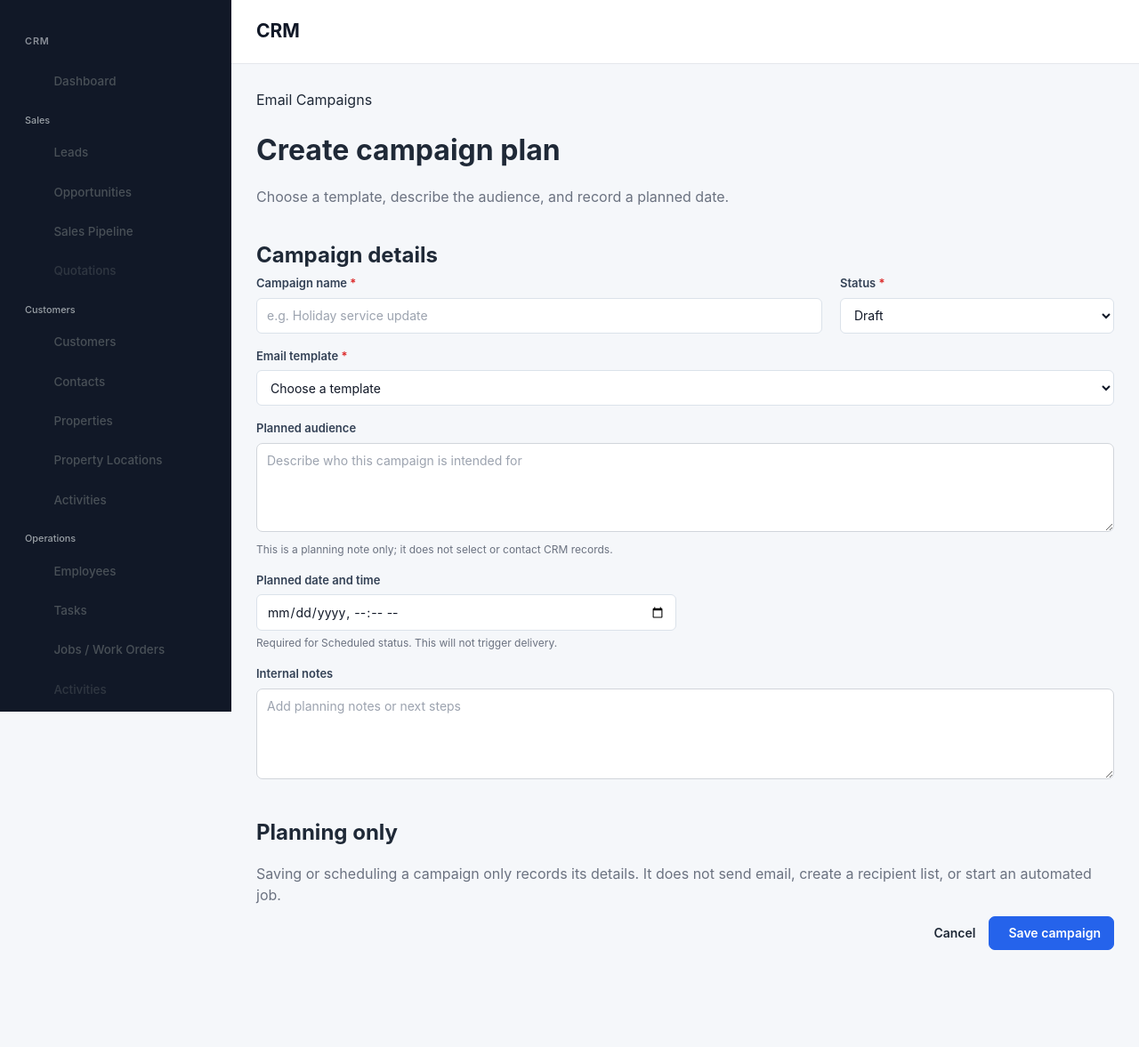
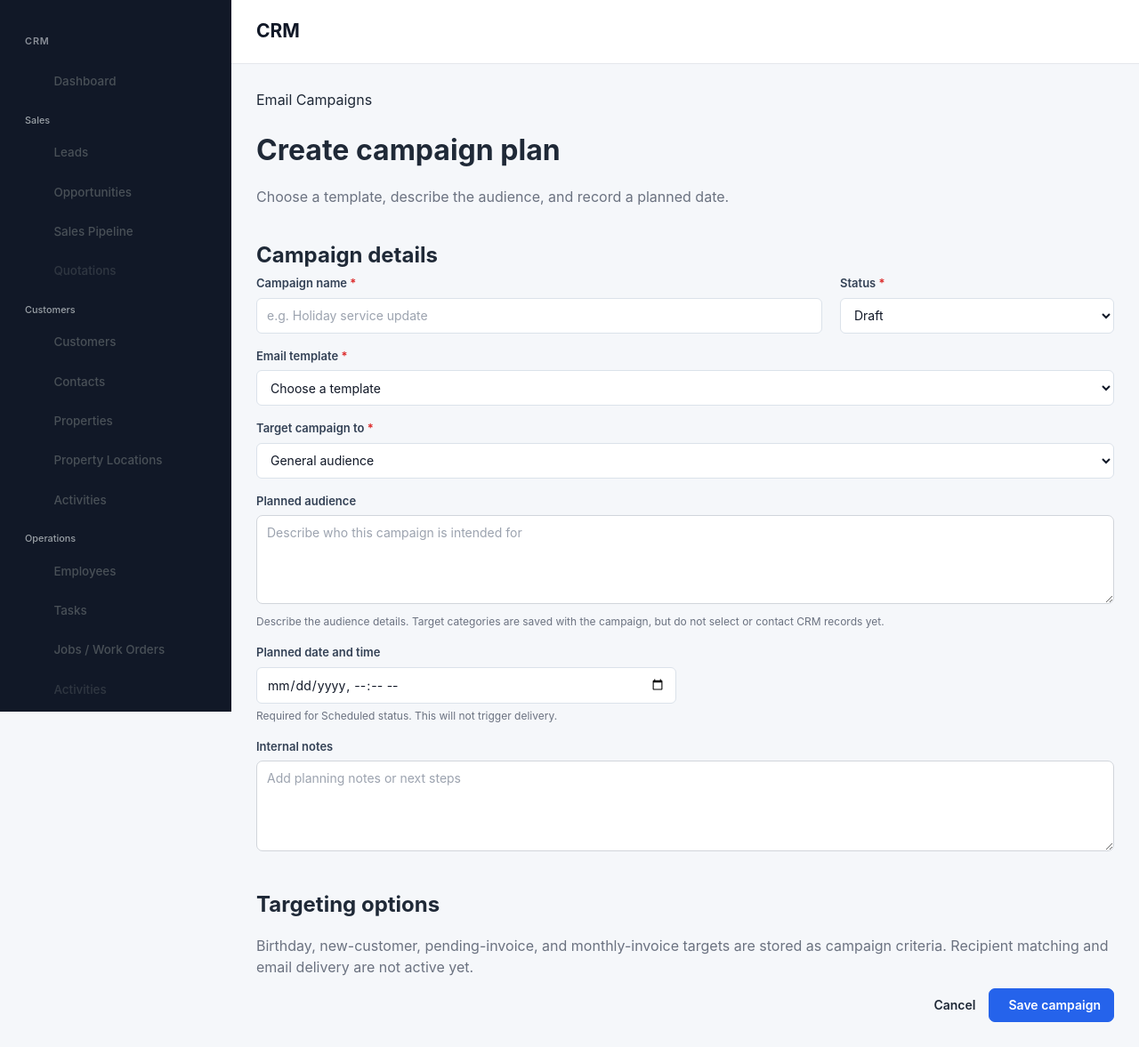
Before and after one commit to edmondoa/crm, a Laravel app: page /crm/email-campaigns/create in a window 1280 px wide. Shown: the whole page at 89% size. Before the commit the page ends 1068 px from the top, so only its background shows below. Run offline with Laravel 12, Linux system fonts and the light colour scheme; data comes from the database, SQL or seed files in the repository; style sheets or scripts are compiled from the project's sources.

Commit message:
Add target type support to email campaign model and views
Replit-Commit-Author: Agent

```diff
--- a/app/Http/Controllers/Crm/EmailCampaignController.php
+++ b/app/Http/Controllers/Crm/EmailCampaignController.php
@@ -90,6 +90,7 @@ class EmailCampaignController extends Controller
         return $request->validate([
             'name' => ['required', 'string', 'max:150'],
             'email_template_id' => ['required', 'integer', 'exists:email_templates,id'],
+            'target_type' => ['required', Rule::in(array_keys(EmailCampaign::TARGET_TYPES))],
             'audience_description' => ['nullable', 'string', 'max:1000'],
             'status' => ['required', Rule::in(self::STATUSES)],
             'scheduled_at' => $scheduledAtRules,
@@ -102,6 +103,7 @@ class EmailCampaignController extends Controller
         return [
             'campaign' => $campaign,
             'templates' => EmailTemplate::query()->orderBy('name')->get(),
+            'targetTypes' => EmailCampaign::TARGET_TYPES,
         ];
     }
 }
--- a/app/Models/EmailCampaign.php
+++ b/app/Models/EmailCampaign.php
@@ -7,9 +7,18 @@ use Illuminate\Database\Eloquent\Relations\BelongsTo;
 
 class EmailCampaign extends Model
 {
+    public const TARGET_TYPES = [
+        'general' => 'General audience',
+        'birthday' => 'Birthday',
+        'new_customers' => 'New customers added',
+        'pending_invoices' => 'Pending invoices',
+        'monthly_invoices' => 'Monthly invoices',
+    ];
+
     protected $fillable = [
         'name',
         'email_template_id',
+        'target_type',
         'audience_description',
         'status',
         'scheduled_at',
@@ -26,4 +35,9 @@ class EmailCampaign extends Model
     {
         return $this->belongsTo(EmailTemplate::class);
     }
+
+    public function getTargetLabelAttribute(): string
+    {
+        return self::TARGET_TYPES[$this->target_type] ?? self::TARGET_TYPES['general'];
+    }
 }
--- a/database/seeders/CrmDemoSeeder.php
+++ b/database/seeders/CrmDemoSeeder.php
@@ -686,6 +686,7 @@ class CrmDemoSeeder extends Seeder
             ['name' => 'Demo customer service update'],
             [
                 'email_template_id' => $template->id,
+                'target_type' => 'new_customers',
                 'audience_description' => 'Active residential customers',
                 'status' => 'draft',
                 'scheduled_at' => null,
@@ -699,6 +700,7 @@ class CrmDemoSeeder extends Seeder
             ['name' => 'Demo maintenance reminder plan'],
             [
                 'email_template_id' => $template->id,
+                'target_type' => 'pending_invoices',
                 'audience_description' => 'Customers with upcoming maintenance visits',
                 'status' => 'scheduled',
                 'scheduled_at' => now()->addDays(7)->startOfHour(),
--- a/resources/views/crm/email-campaigns/form.blade.php
+++ b/resources/views/crm/email-campaigns/form.blade.php
@@ -36,9 +36,18 @@
                         @endif
                     </div>
                     <div class="col-12">
+                        <label class="form-label" for="target_type">Target campaign to <span class="text-danger">*</span></label>
+                        <select id="target_type" name="target_type" class="form-select" required>
+                            @foreach($targetTypes as $value => $label)
+                                <option value="{{ $value }}" @selected(old('target_type', $campaign->target_type ?? 'general') === $value)>{{ $label }}</option>
+                            @endforeach
+                        </select>
+                        @error('target_type')<div class="invalid-feedback d-block">{{ $message }}</div>@enderror
+                    </div>
+                    <div class="col-12">
                         <label class="form-label" for="audience_description">Planned audience</label>
                         <textarea id="audience_description" name="audience_description" class="form-control" rows="2" maxlength="1000" placeholder="Describe who this campaign is intended for">{{ old('audience_description', $campaign->audience_description) }}</textarea>
-                        <div class="form-text">This is a planning note only; it does not select or contact CRM records.</div>
+                        <div class="form-text">Describe the audience details. Target categories are saved with the campaign, but do not select or contact CRM records yet.</div>
                         @error('audience_description')<div class="invalid-feedback d-block">{{ $message }}</div>@enderror
                     </div>
                     <div class="col-md-6">
@@ -59,9 +68,9 @@
 
     <div class="col-xl-4">
         <div class="card border-0 shadow-sm">
-            <div class="card-header bg-white py-3"><h2 class="h6 mb-0">Planning only</h2></div>
+            <div class="card-header bg-white py-3"><h2 class="h6 mb-0">Targeting options</h2></div>
             <div class="card-body">
-                <p class="text-muted mb-0">Saving or scheduling a campaign only records its details. It does not send email, create a recipient list, or start an automated job.</p>
+                <p class="text-muted mb-0">Birthday, new-customer, pending-invoice, and monthly-invoice targets are stored as campaign criteria. Recipient matching and email delivery are not active yet.</p>
             </div>
         </div>
     </div>
--- a/resources/views/crm/email-campaigns/index.blade.php
+++ b/resources/views/crm/email-campaigns/index.blade.php
@@ -66,7 +66,7 @@
 
             <div class="table-responsive">
                 <table class="table align-middle">
-                    <thead><tr><th>Campaign</th><th>Template</th><th>Status</th><th>Planned date</th><th class="text-end">Actions</th></tr></thead>
+                    <thead><tr><th>Campaign</th><th>Template</th><th>Target</th><th>Status</th><th>Planned date</th><th class="text-end">Actions</th></tr></thead>
                     <tbody>
                     @forelse($campaigns as $campaign)
                         <tr>
@@ -75,6 +75,7 @@
                                 <small class="text-muted">{{ $campaign->audience_description ?: 'Audience not specified' }}</small>
                             </td>
                             <td>{{ $campaign->emailTemplate?->name ?? 'Template removed' }}</td>
+                            <td><span class="badge text-bg-light">{{ $campaign->target_label }}</span></td>
                             <td>
                                 @php
                                     $statusClass = match ($campaign->status) {
@@ -100,7 +101,7 @@
                         </tr>
                     @empty
                         <tr>
-                            <td colspan="5" class="text-center py-5">
+                            <td colspan="6" class="text-center py-5">
                                 <i class="bi bi-megaphone fs-2 text-muted"></i>
                                 <p class="fw-semibold mt-2 mb-1">No campaigns yet</p>
                                 <p class="text-muted">Create a campaign plan and connect it to an email template.</p>
```
Also changed, not shown: tests/Feature/EmailCampaignManagementTest.php (+8 -1 lines), .agents/memory/MEMORY.md, .agents/memory/campaign-planning-scope.md, database/migrations/2026_11_27_040000_add_target_type_to_email_campaigns_table.php (added).
